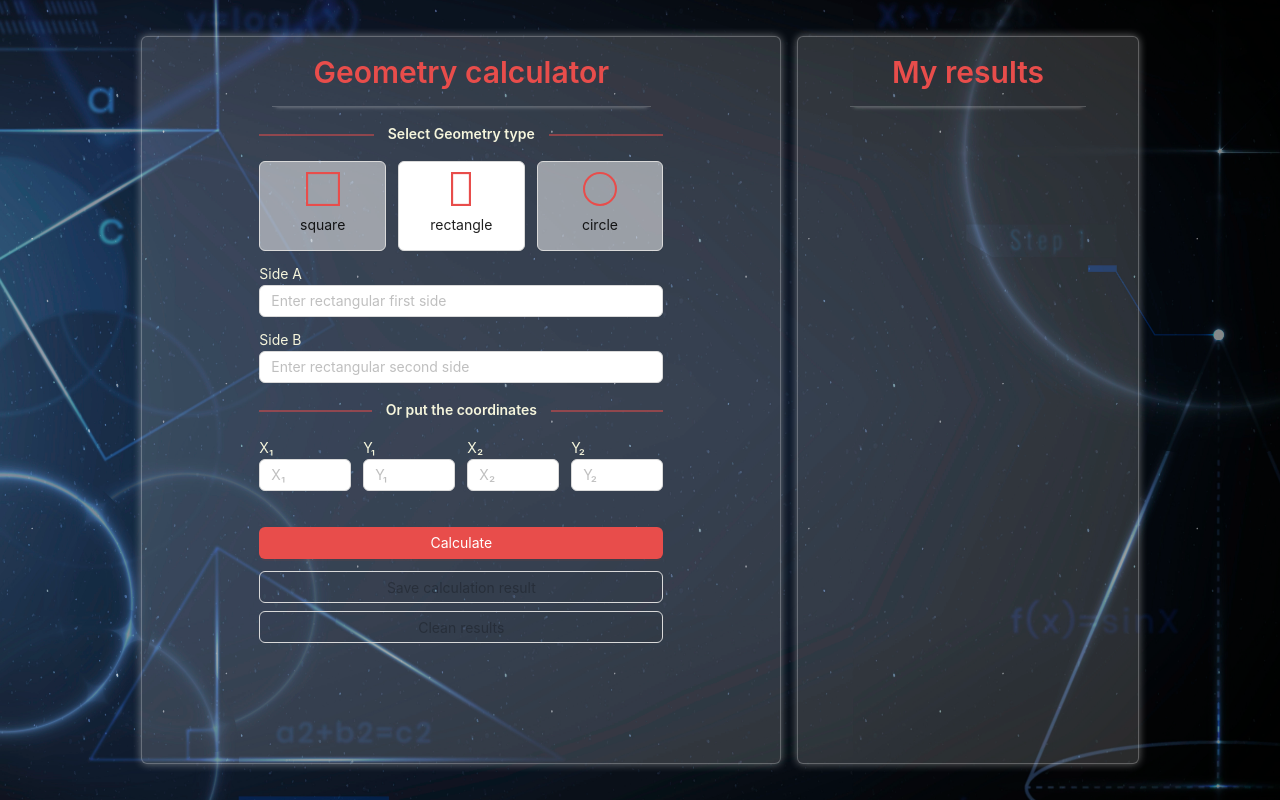
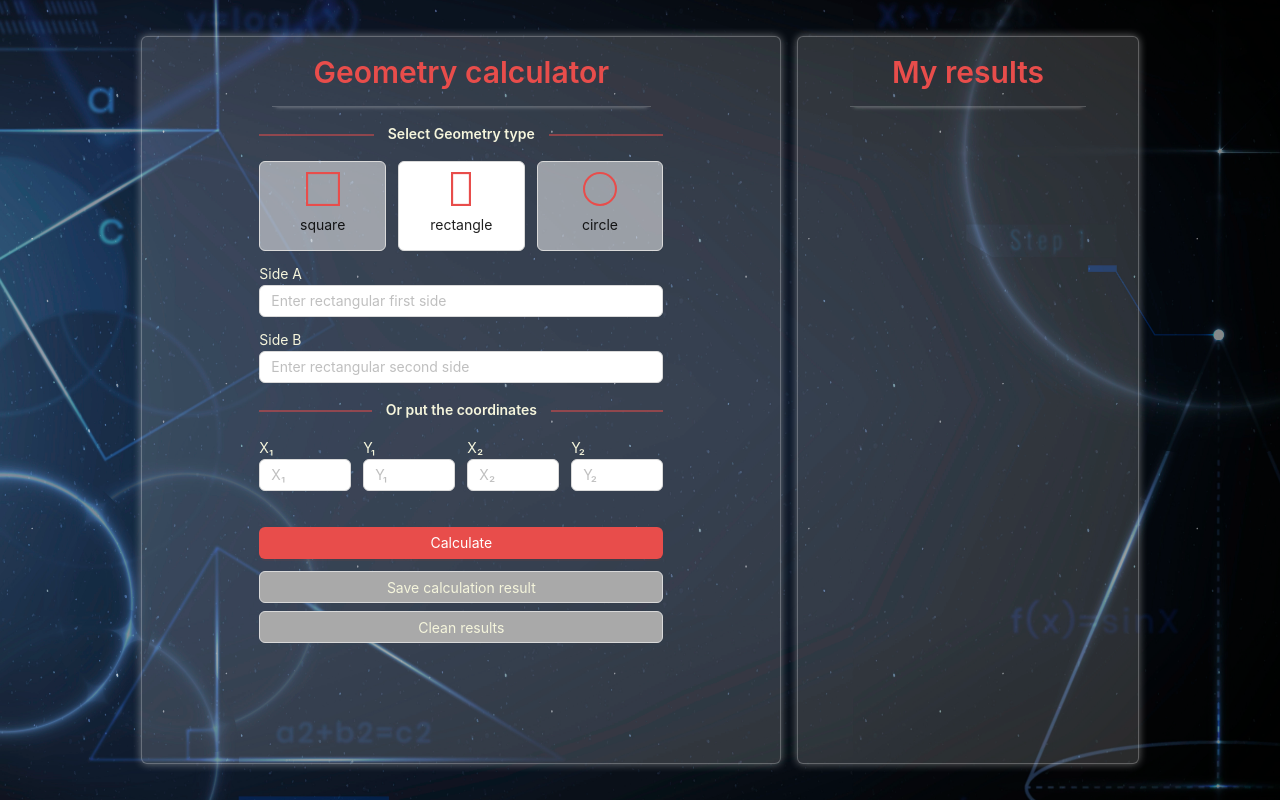
Before and after one commit to ev-indrik/geometry-calculator, a React (Vite) app: page / in a window 1280 px wide. Built offline with nearby package versions, Linux system fonts and the light colour scheme.

Commit message:
style: button color

```diff
--- a/src/theme/theme.ts
+++ b/src/theme/theme.ts
@@ -9,6 +9,8 @@ export const theme: ThemeConfig = {
         Button: {
             colorPrimary: '#E84D4B',
             algorithm: true,
+            colorTextDisabled: 'beige',
+            colorBgContainerDisabled: 'darkgray',
         },
         Input: {
             colorPrimary: '#E84D4B',
```
